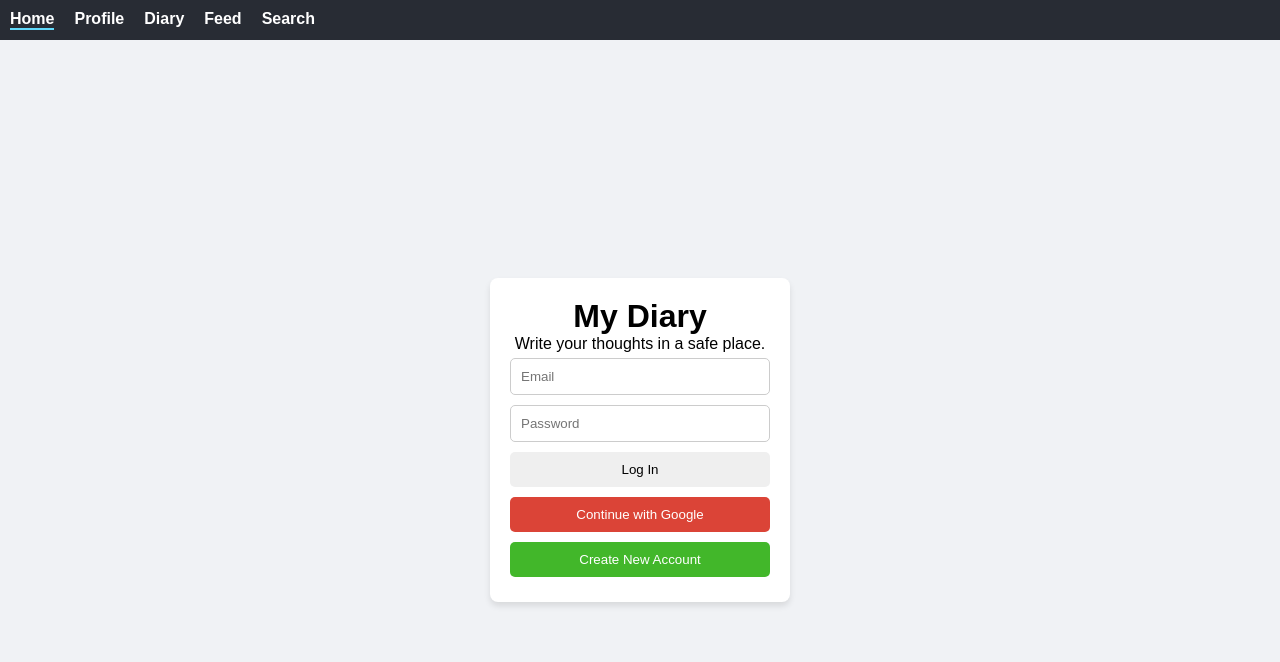
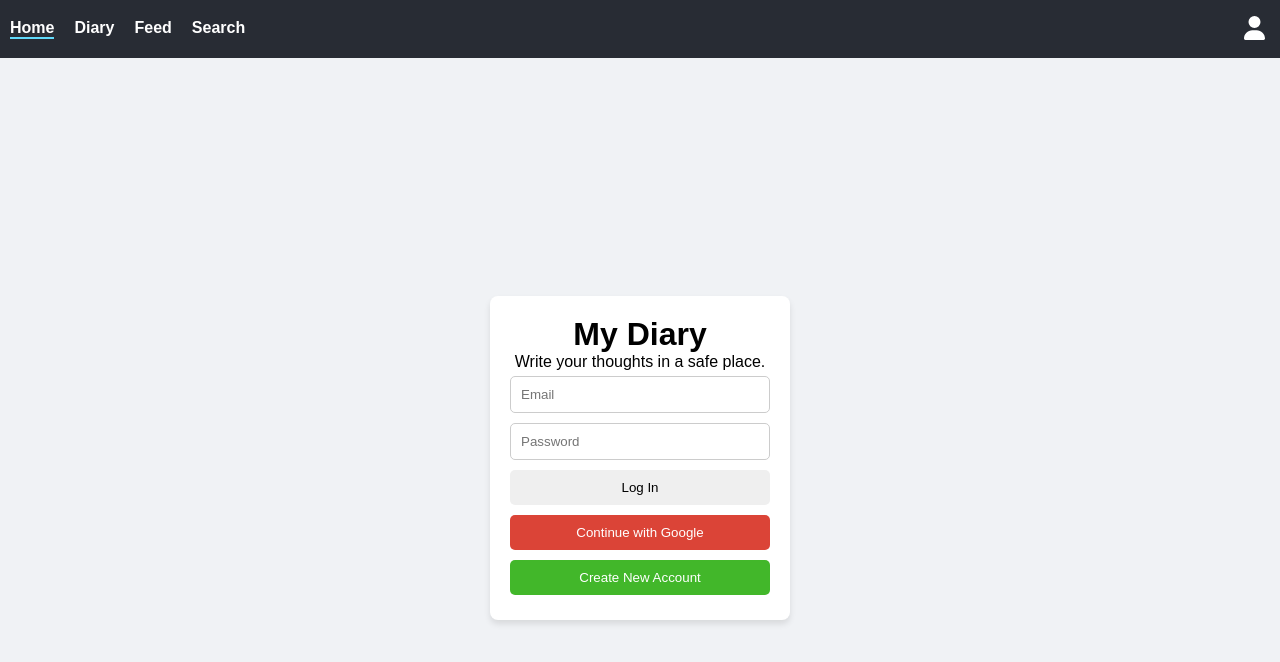
Before and after one commit to sashashreyder/livejournal, a React (Vite) app: page / in a window 1280 px wide. Shown: the top 662 px of the page. Built offline with nearby package versions, Linux system fonts and the light colour scheme.

Commit message:
Font Awesome installed, icon for profile added

```diff
--- a/package.json
+++ b/package.json
@@ -10,6 +10,9 @@
     "preview": "vite preview"
   },
   "dependencies": {
+    "@fortawesome/fontawesome-svg-core": "^6.7.2",
+    "@fortawesome/free-solid-svg-icons": "^6.7.2",
+    "@fortawesome/react-fontawesome": "^0.2.2",
     "react": "^19.0.0",
     "react-dom": "^19.0.0",
     "react-router-dom": "^7.2.0"
--- a/src/components/Navbar.jsx
+++ b/src/components/Navbar.jsx
@@ -1,14 +1,21 @@
 import { NavLink } from "react-router-dom";
+import { FontAwesomeIcon } from "@fortawesome/react-fontawesome";
+import { faUser } from "@fortawesome/free-solid-svg-icons";
 import "/src/styles/Navbar.css";
 
 function Navbar() {
     return (
         <nav className="navbar">
-            <NavLink to="/" className={({ isActive }) => isActive ? "active" : ""}>Home</NavLink>
-            <NavLink to="/profile" className={({ isActive }) => isActive ? "active" : ""}>Profile</NavLink>
-            <NavLink to="/diary" className={({ isActive }) => isActive ? "active" : ""}>Diary</NavLink>
-            <NavLink to="/feed" className={({ isActive }) => isActive ? "active" : ""}>Feed</NavLink>
-            <NavLink to="/search" className={({ isActive }) => isActive ? "active" : ""}>Search</NavLink>
+            <div className="nav-links">
+                <NavLink to="/" className={({ isActive }) => isActive ? "active" : ""}>Home</NavLink>
+                <NavLink to="/diary" className={({ isActive }) => isActive ? "active" : ""}>Diary</NavLink>
+                <NavLink to="/feed" className={({ isActive }) => isActive ? "active" : ""}>Feed</NavLink>
+                <NavLink to="/search" className={({ isActive }) => isActive ? "active" : ""}>Search</NavLink>
+            </div>
+
+            <NavLink to="/profile" className="profile-icon">
+                <FontAwesomeIcon icon={faUser} />
+            </NavLink>
         </nav>
     );
 }
--- a/src/styles/Navbar.css
+++ b/src/styles/Navbar.css
@@ -1,8 +1,13 @@
 .navbar {
     display: flex;
-    gap: 20px;
+    justify-content: space-between;
+    align-items: center;
     padding: 10px;
     background: #282c34;
+}
+.nav-links {
+    display: flex;
+    gap: 20px;
 }
 
 .navbar a {
@@ -14,3 +19,14 @@
 .navbar .active {
     border-bottom: 2px solid #61dafb;
 }
+
+.profile-icon {
+    font-size: 1.5rem;
+    color: white;
+    padding: 5px;
+    transition: 0.3s;
+}
+
+.profile-icon:hover {
+    color: #61dafb;
+}
```
Also changed, not shown: 1 other file (tests, documents, lock files or other folders).
